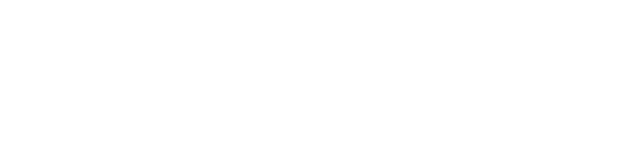
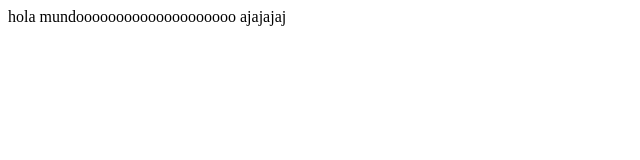
Before and after one commit to tobaweb/AppMobileVuelo, a plain HTML site: page index.html in a window 1280 px wide. Shown: the whole page, without its empty margins (0-640 px from the left). Drawn offline with Linux system fonts and the light colour scheme.

Commit message:
Update index.html

```diff
--- a/index.html
+++ b/index.html
@@ -7,6 +7,7 @@
     <title>Document</title>
 </head>
 <body>
-
+    hola mundoooooooooooooooooooo
+    ajajajaj
 </body>
 </html>
```
